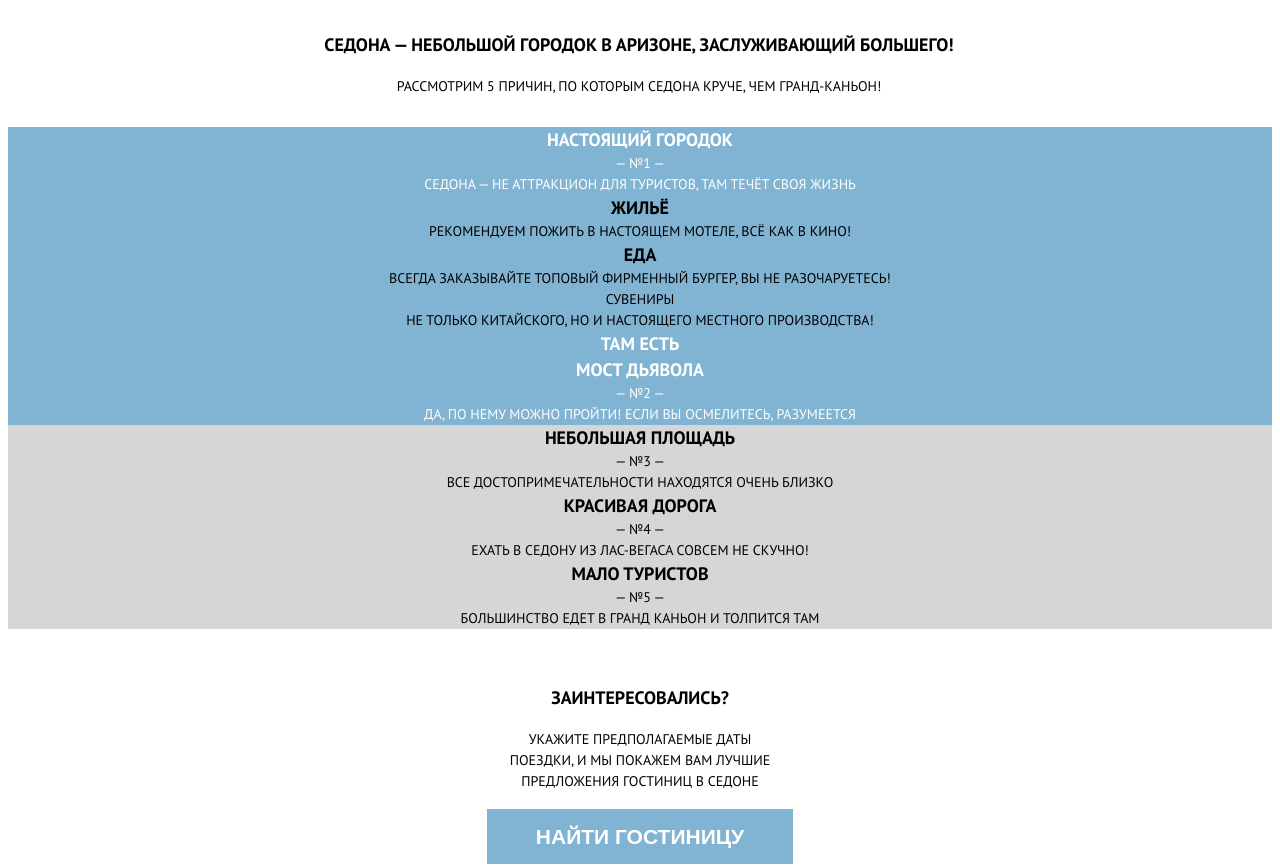
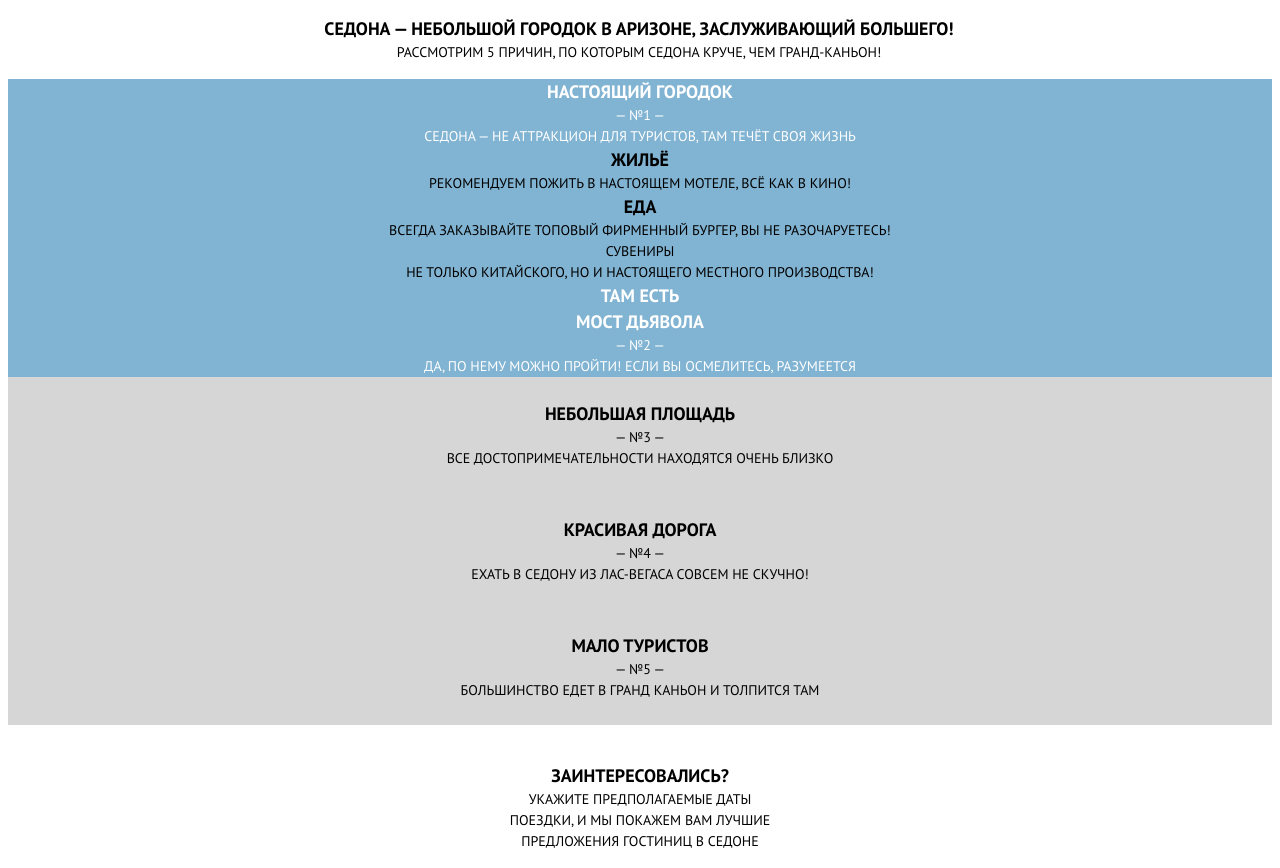
Before and after one commit to carrotforrabbit/1719055-sedona-26, a website: page source/index.html in a window 1280 px wide. Shown: the part 739-1607 px from the top of the page. Drawn offline with nearby package versions, Linux system fonts and the light colour scheme; files that its build step writes are made by us from their sources; files whose address does not match are found by name.

Commit message:
adds some changes

```diff
--- a/source/sass/blocks/advantages.scss
+++ b/source/sass/blocks/advantages.scss
@@ -18,6 +18,7 @@
   background-color: #81b3d2;
 
   &--main {
+    padding: 24px 18px;
     color: #000000;
     background-color: #d6d6d6;
   }
--- a/source/sass/blocks/text.scss
+++ b/source/sass/blocks/text.scss
@@ -1,4 +1,6 @@
 .text {
+  margin: 0;
+  padding: 0;
   font-family: "PT Sans", sans-serif;
   font-weight: 400;
   font-size: 14px;
--- a/source/sass/blocks/title.scss
+++ b/source/sass/blocks/title.scss
@@ -1,4 +1,6 @@
 .title {
+  margin: 0;
+  padding: 0;
   font-family: "PT Sans", sans-serif;
   font-weight: 700;
   font-size: 18px;
--- a/source/sass/style.scss
+++ b/source/sass/style.scss
@@ -1,4 +1,5 @@
 @import "./blocks/fonts.scss";
+@import "./blocks/body.scss";
 @import "./blocks/visually-hidden.scss";
 @import "./blocks/navigation.scss";
 @import "./blocks/introduction.scss";
@@ -11,4 +12,4 @@
 @import "./blocks/form.scss";
 @import "./blocks/catalog.scss";
 @import "./blocks/catalog-list.scss";
-@import "./blocks/hotel-seach.scss";
+@import "./blocks/hotel-search.scss";
```
Also changed, not shown: source/sass/blocks/hotel-search.scss (renamed from source/sass/blocks/hotel-seach.scss).
